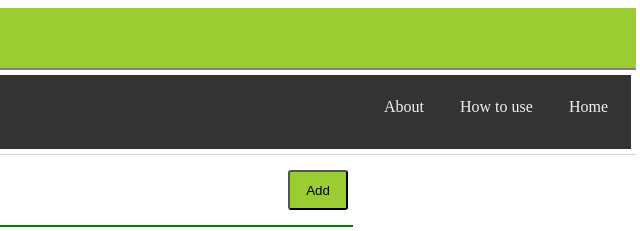
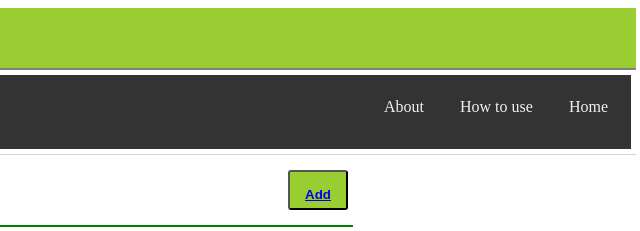
Before and after one commit to ejPark43/project_web_final, a plain HTML site: page index.html in a window 1280 px wide. Shown: the top 231 px of the page, 636-1276 px from the left. Drawn offline with Linux system fonts and the light colour scheme.

Commit message:
add page test

```diff
--- a/index.html
+++ b/index.html
@@ -146,7 +146,8 @@ td{
   </div>
   <div class="addbuttonhead">
 
-        <button type="button" class="add">Add</button>
+    <button type="button" class="add">
+      <p><b><a href="add.html" target="_blank">Add</a></b></p></button>
   </div>
     <div class="heading">
         <table class="table">
```
